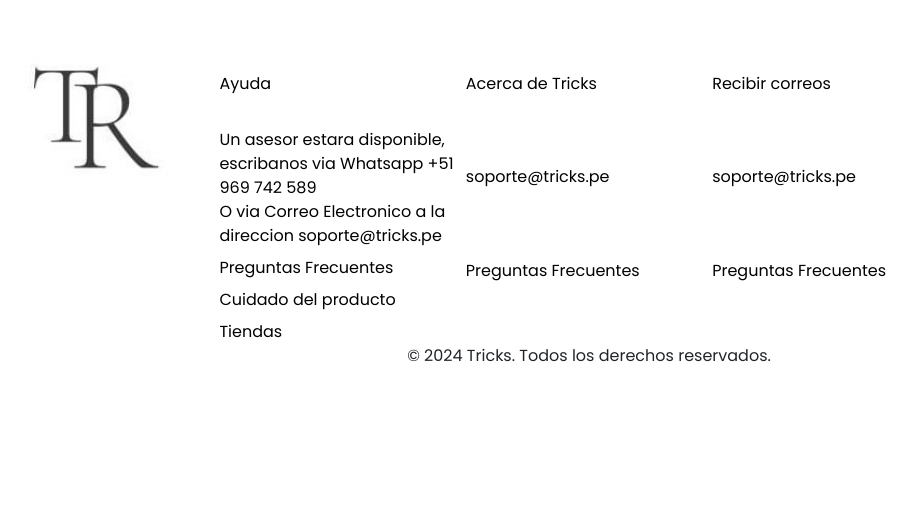
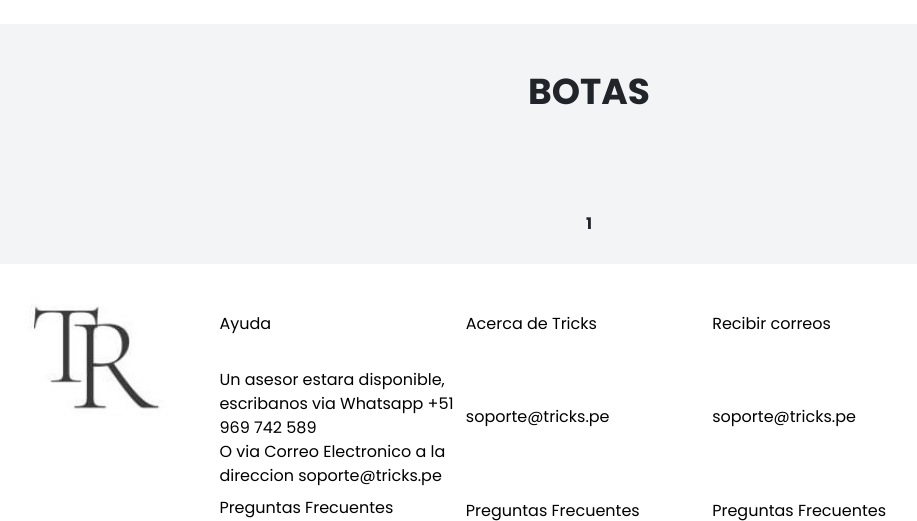
Before and after one commit to AJoelCastro/ProyectoTricks, a Django app: page /botas/ in a window 1280 px wide. Shown: the part 197-718 px from the top of the page, without its empty margins (51-968 px from the left). Before the commit the page ends 559 px from the top, so only its background shows below. Run offline with Django 5.2, Linux system fonts and the light colour scheme; data that the repository does not hold is empty; some libraries are stand-ins or nearby versions.

Commit message:
templates

```diff
--- a/prueba/views.py
+++ b/prueba/views.py
@@ -42,13 +42,49 @@
     return render(request, 'estiletos.html', {'products': products})
 
 def tacones(request):
-    return render(request, 'tacones.html', {})
+    products = Products_Tacones.objects.all()
+    paginator= Paginator(products, 2)
+    page=request.GET.get('page')
+    try:
+        products=paginator.page(page)
+    except PageNotAnInteger:
+        products=paginator.page(1)
+    except EmptyPage:
+        products=paginator.page(paginator.num_pages)
+    return render(request, 'tacones.html', {'products': products})
 
 def mocasines(request):
-    return render(request, 'mocasines.html', {})
+    products = Products_Mocasines.objects.all()
+    paginator= Paginator(products, 2)
+    page=request.GET.get('page')
+    try:
+        products=paginator.page(page)
+    except PageNotAnInteger:
+        products=paginator.page(1)
+    except EmptyPage:
+        products=paginator.page(paginator.num_pages)
+    return render(request, 'mocasines.html', {'products': products})
 
 def zuecos(request):
-    return render(request, 'zuecos.html', {})
+    products = Products_Zuecos.objects.all()
+    paginator= Paginator(products, 2)
+    page=request.GET.get('page')
+    try:
+        products=paginator.page(page)
+    except PageNotAnInteger:
+        products=paginator.page(1)
+    except EmptyPage:
+        products=paginator.page(paginator.num_pages)
+    return render(request, 'zuecos.html', {'products': products})
 
 def botas(request):
-    return render(request, 'botas.html', {})
+    products = Products_Botas.objects.all()
+    paginator= Paginator(products, 2)
+    page=request.GET.get('page')
+    try:
+        products=paginator.page(page)
+    except PageNotAnInteger:
+        products=paginator.page(1)
+    except EmptyPage:
+        products=paginator.page(paginator.num_pages)
+    return render(request, 'botas.html', {'products': products})
--- a/templates/botas.html
+++ b/templates/botas.html
@@ -1 +1,37 @@
 {% extends "./layouts/base.html" %}
+{% block main %}
+<div class="bg-gray-100 p-6">
+    <div class="m-6 flex  justify-center">
+        <h1 class="text-4xl font-bold">BOTAS</h1>
+    </div>
+    <div class="my-12 grid lg:grid-cols-4 md:grid-cols-4 grid-cols-4 gap-12 m-6 ">
+        {% for product in products %}
+            <div class="bg-white lg:col-span-1 md:col-span-2 col-span-2 ">
+                <div class="flex">
+                    <img src="{{ product.image }}" alt="">
+                    <a class="-mx-12 my-4 h-7 w-7" href="#">
+                        <img src="https://cdn-icons-png.flaticon.com/512/73/73814.png" alt="">
+                    </a>
+                </div>
+                <div class = "ml-6 mr-6"><p><b>{{ product.name }}</b></p></div>
+                <div class="ml-6"><p>S/. {{ product.price }}</p></div>
+                <div class="ml-6">
+                    <a class="mx-1" href="#">
+                        <button class="h-3 w-3 rounded-full bg-red-500 border border-black">
+                        </button>
+                    </a>
+                    <a class="mx-1" href="#">
+                        <button class="h-3 w-3 rounded-full bg-black border border-black">
+                        </button>
+                    </a>
+                    <a class="mx-1" href="#">
+                        <button class="h-3 w-3 rounded-full bg-white border border-black">
+                        </button>
+                    </a>
+                </div>
+            </div>
+        {% endfor %}
+    </div>
+    {% include "./layouts/partial/paginacion.html" with page=products%}
+</div>
+{% endblock %}
```
Also changed, not shown: templates/zuecos.html (+36 -0 lines).
